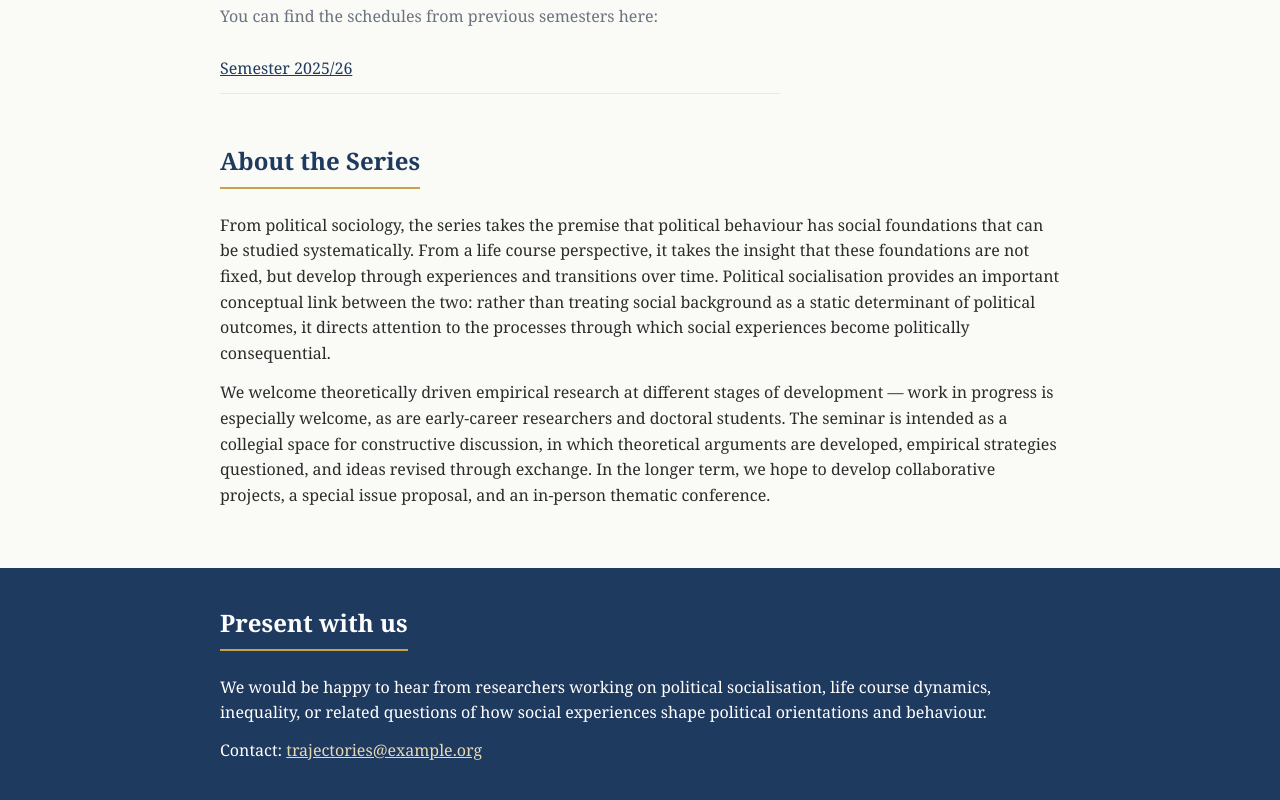
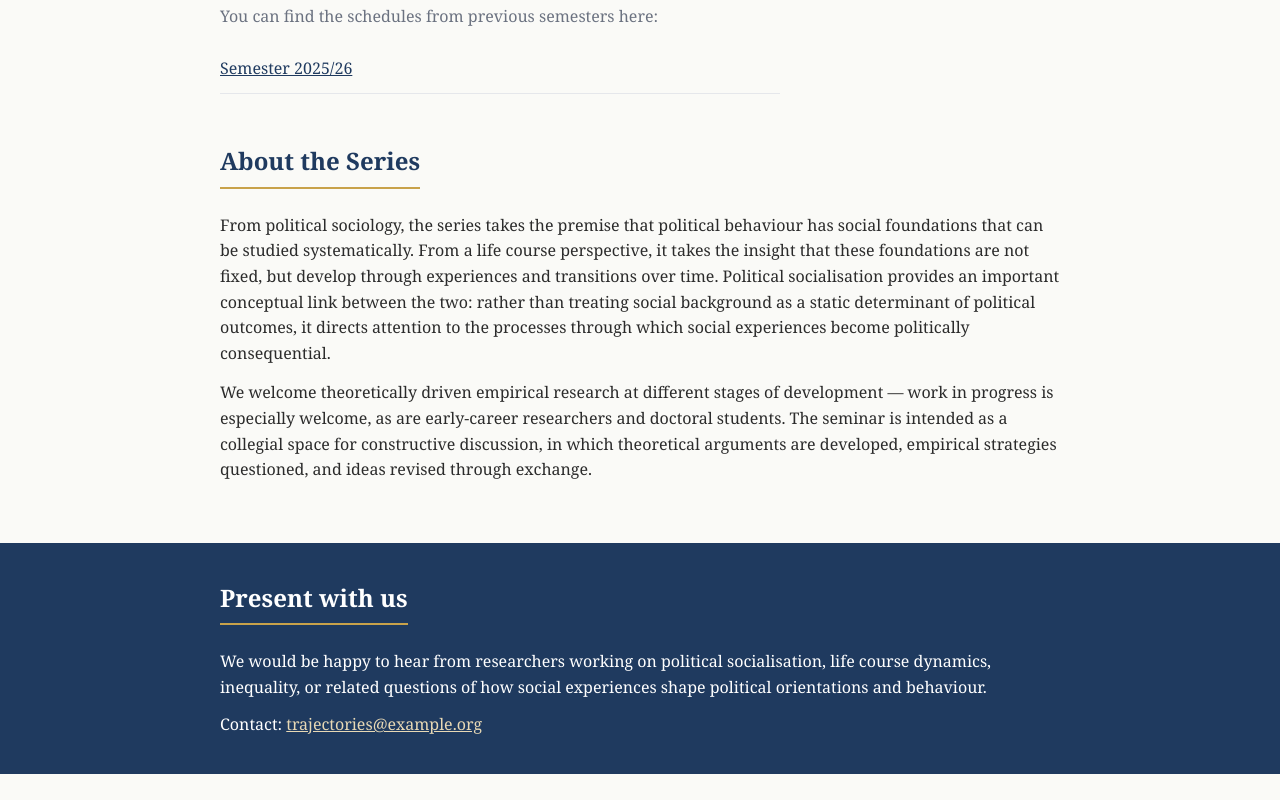
Before and after one commit to Trajectories-Seminar/trajectories-seminar, a plain HTML site: page index(2).html in a window 1280 px wide. Shown: the part 1042-1842 px from the top of the page. After the commit the page ends 1816 px from the top, so only its background shows below. Drawn offline with Linux system fonts and the light colour scheme.

Commit message:
Edit About section to remove future project mention
Removed a sentence about future collaborative projects from the About section.

```diff
--- a/index(2).html
+++ b/index(2).html
@@ -83,7 +83,7 @@
       <h2>About the Series</h2>
       <!-- From the abstract (substantive version, condensed) -->
       <p>From political sociology, the series takes the premise that political behaviour has social foundations that can be studied systematically. From a life course perspective, it takes the insight that these foundations are not fixed, but develop through experiences and transitions over time. Political socialisation provides an important conceptual link between the two: rather than treating social background as a static determinant of political outcomes, it directs attention to the processes through which social experiences become politically consequential.</p>
-      <p style="margin-top:14px">We welcome theoretically driven empirical research at different stages of development — work in progress is especially welcome, as are early-career researchers and doctoral students. The seminar is intended as a collegial space for constructive discussion, in which theoretical arguments are developed, empirical strategies questioned, and ideas revised through exchange. In the longer term, we hope to develop collaborative projects, a special issue proposal, and an in-person thematic conference.</p>
+      <p style="margin-top:14px">We welcome theoretically driven empirical research at different stages of development — work in progress is especially welcome, as are early-career researchers and doctoral students. The seminar is intended as a collegial space for constructive discussion, in which theoretical arguments are developed, empirical strategies questioned, and ideas revised through exchange.</p>
     </section>
   </main>
   <footer>
```
